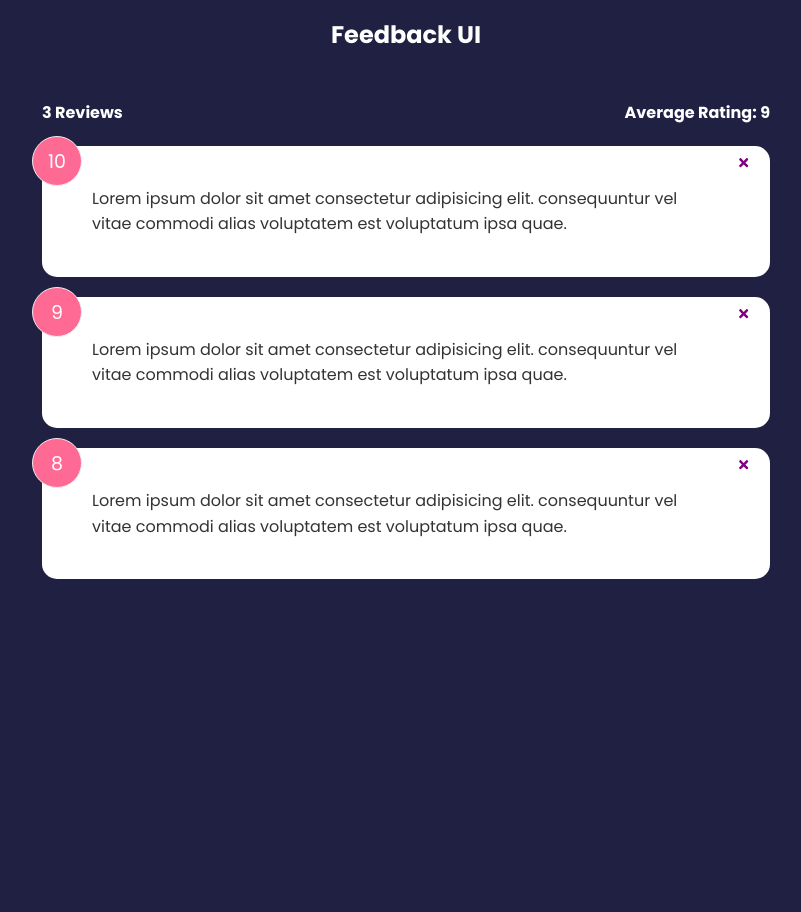
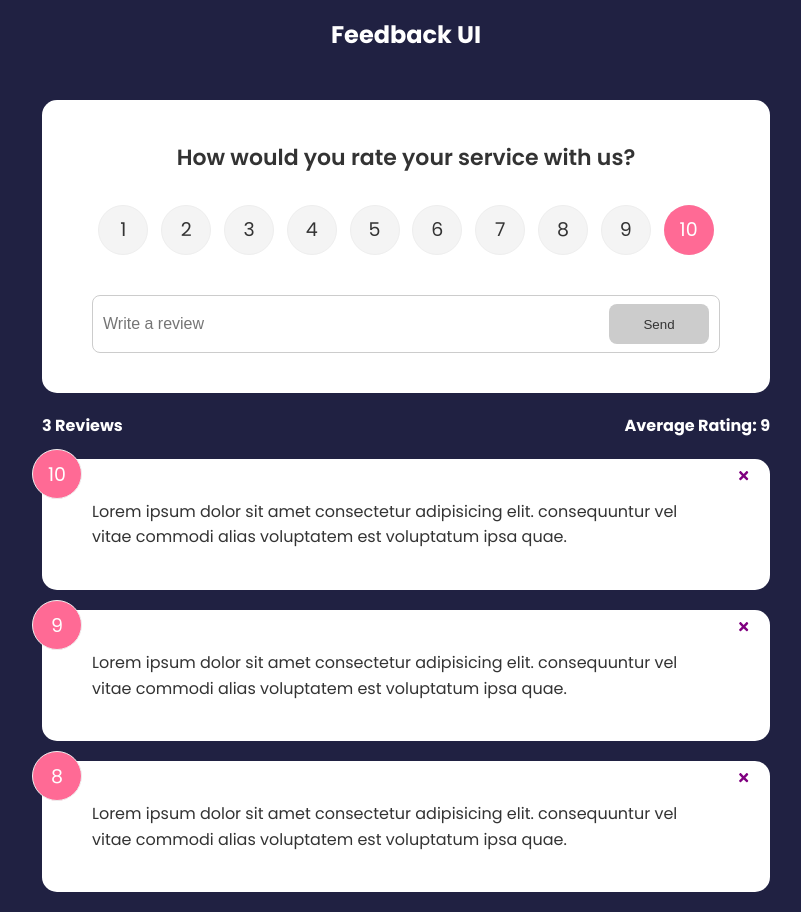
Before and after one commit to legendkong/feedbackUI, a React (Create React App) app: page / in a window 1280 px wide. Shown: the whole page, without its empty margins (234-1035 px from the left). Before the commit the page ends 800 px from the top, so only its background shows below. Built offline with nearby package versions, Linux system fonts and the light colour scheme.

Commit message:
implemented Forms

```diff
--- a/package.json
+++ b/package.json
@@ -10,6 +10,7 @@
     "react-dom": "^18.0.0",
     "react-icons": "^4.3.1",
     "react-scripts": "5.0.1",
+    "uuid": "^8.3.2",
     "web-vitals": "^2.1.4"
   },
   "scripts": {
--- a/src/App.js
+++ b/src/App.js
@@ -1,11 +1,19 @@
+import { v4 as uuidv4 } from 'uuid'
 import Header from "./components/Header"
 import FeedbackList from "./components/FeedbackList"
 import { useState } from "react"
 import FeedbackData from "./data/FeedbackData"
 import FeedbackStats from "./components/FeedbackStats"
+import FeedbackForm from "./components/FeedbackForm"
 
 function App() {
    const [feedback, setFeedback] = useState(FeedbackData)
+
+   const addFeedback = (newFeedback) => {
+      newFeedback.id = uuidv4()
+      setFeedback([newFeedback, ...feedback])
+   }
+
    const deleteFeedback = (id) => {
       if(window.confirm('Are you sure you want to delete?')) {
       setFeedback(feedback.filter((item) => item.id !== id))
@@ -16,6 +24,7 @@
       <>
          <Header />
          <div className="container">
+            <FeedbackForm handleAdd={addFeedback}/>
             <FeedbackStats feedback={feedback} />
             <FeedbackList feedback={feedback}
             handleDelete={deleteFeedback}/>
--- /dev/null
+++ b/src/components/FeedbackForm.jsx
@@ -0,0 +1,60 @@
+import { useState } from "react"
+import Card from "./shared/Card"
+import Button from "./shared/Button"
+import RatingSelect from "./RatingSelect"
+
+
+function FeedbackForm({handleAdd}) {
+
+   const [text, setText] = useState('')
+   const [rating, setRating] = useState(10)
+   const [btnDisabled, setBtnDisabled] = useState(true)
+   const [message, setMessage] = useState('')
+
+   const handleTextChange = (e) => {
+if(text === '') {
+   setBtnDisabled(true)
+   setMessage(null)
+} else if(text !== '' && text.trim().length <= 10){
+   setMessage('Text must be at least 10 characters')
+   setBtnDisabled(true)
+} else {
+   setMessage(null)
+   setBtnDisabled(false)
+}
+
+      setText(e.target.value)
+   }
+
+const handleSubmit = (e) => {
+   e.preventDefault()
+   if(text.trim().length > 10) {
+      const newFeedback = {
+         text,
+         rating
+      }
+
+      handleAdd(newFeedback)
+
+      setText('')
+   }
+}
+
+
+   return (
+      <Card>
+         <form onSubmit={handleSubmit}>
+            <h2>How would you rate your service with us?</h2>
+            <RatingSelect select={(rating) => setRating(rating)}/>
+            <div className="input-group">
+               <input onChange={handleTextChange} type="text" placeholder="Write a review" value={text}/>
+               <Button type="submit" isDisabled={btnDisabled}>Send</Button>
+            </div>
+
+            {message && <div className='message'>{message}</div>}
+         </form>
+      </Card>
+   )
+}
+
+export default FeedbackForm
--- /dev/null
+++ b/src/components/RatingSelect.jsx
@@ -0,0 +1,31 @@
+import { useState } from "react"
+
+function RatingSelect({select}) {
+   const [selected, setSelected] = useState(10)
+
+   const handleChange = (e) => {
+      setSelected (+e.currentTarget.value)
+      select(+e.currentTarget.value)
+   }
+
+
+   return (
+      <ul className='rating'>
+         {Array.from({ length: 10 }, (_, i) => (
+         <li key={`rating-${i + 1}`}>
+            <input
+               type='radio'
+               id={`num${i + 1}`}
+               name='rating'
+               value={i + 1}
+               onChange={handleChange}
+               checked={selected === i + 1}
+            />
+            <label htmlFor={`num${i + 1}`}>{i + 1}</label>
+         </li>
+         ))}
+      </ul>
+   )
+}
+
+export default RatingSelect
--- /dev/null
+++ b/src/components/shared/Button.jsx
@@ -0,0 +1,25 @@
+import PropTypes from 'prop-types'
+
+
+function Button( {children, version, type, isDisabled} ) {
+   return (
+      <button type={type} disabled={isDisabled} className={`btn btn-${version}`}>
+         {children}
+      </button>
+   )
+}
+
+Button.defaultProps = {
+   version: 'primary',
+   type: 'button',
+   isDisabled: false,
+}
+
+Button.propTypes = {
+   children: PropTypes.node.isRequired,
+   version: PropTypes.string,
+   type: PropTypes.string,
+   isDisabled: PropTypes.bool,
+}
+
+export default Button
```
Also changed, not shown: 1 other file (tests, documents, lock files or other folders).
